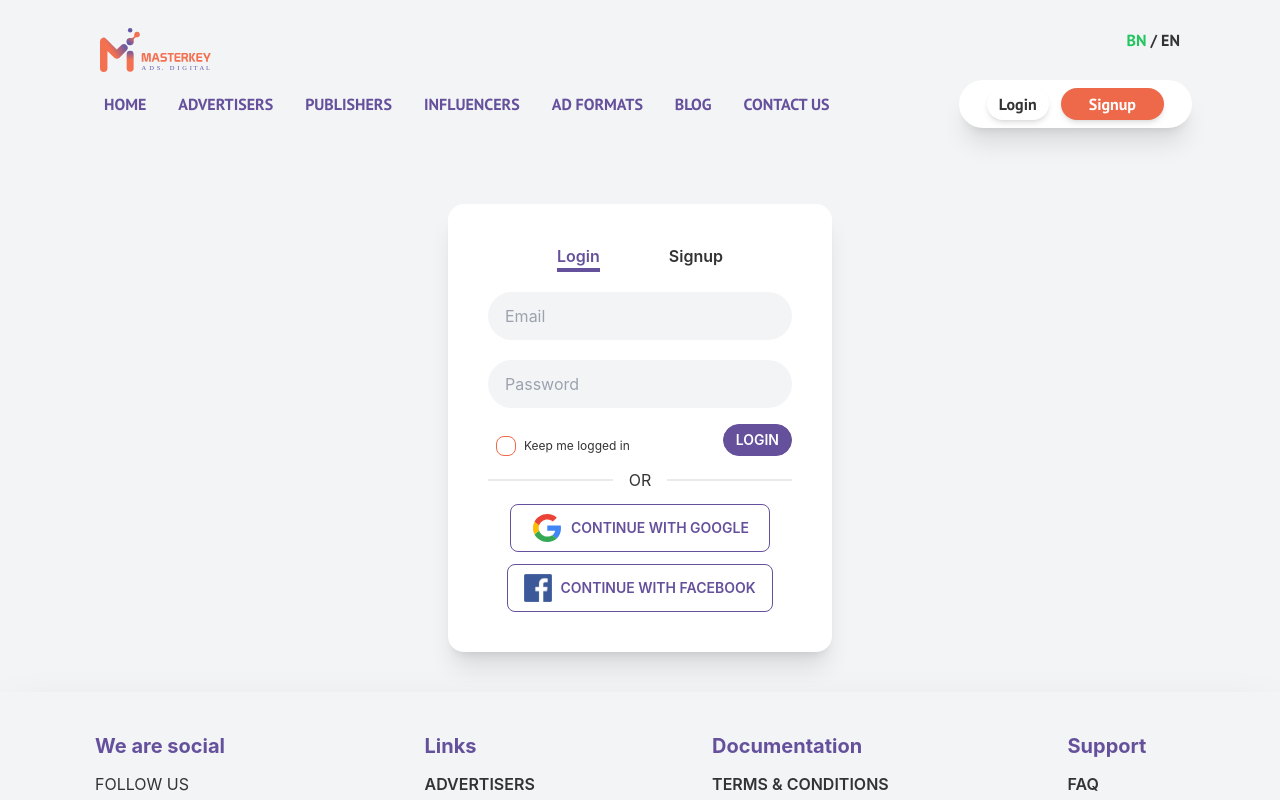
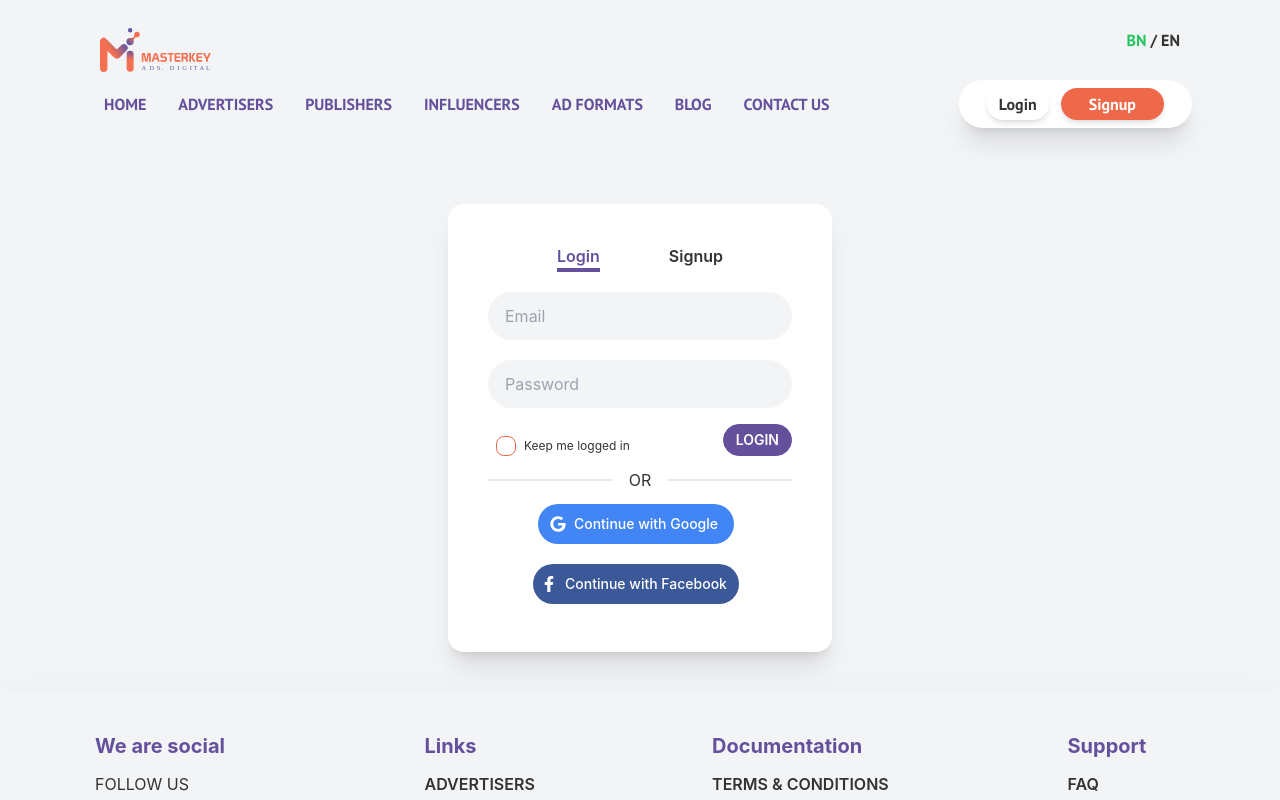
Before and after one commit to shayemhossainMK/masterkey-ads, a React (Create React App) app: page /login in a window 1280 px wide. Shown: the top 800 px of the page. Built offline with nearby package versions, Linux system fonts and the light colour scheme; no server answers.

Commit message:
facebook and google butoon updated

```diff
--- a/src/Shared/Login/Login.js
+++ b/src/Shared/Login/Login.js
@@ -111,18 +111,46 @@
           <div className="mx-auto">
             <button
               onClick={() => signInWithGoogle()}
-              className="btn btn-outline btn-secondary px-5"
+              className="text-white bg-[#4285F4] hover:bg-[#4285F4]/90 focus:ring-4 focus:outline-none focus:ring-[#4285F4]/50 font-medium rounded-full text-sm px-4 py-2.5 text-center inline-flex items-center dark:focus:ring-[#4285F4]/55 mr-2 mb-2"
             >
-              <img className="mr-2" src={googleLogo} alt="" />
+              <svg
+                class="w-4 h-4 mr-2 -ml-1"
+                aria-hidden="true"
+                focusable="false"
+                data-prefix="fab"
+                data-icon="google"
+                role="img"
+                xmlns="http://www.w3.org/2000/svg"
+                viewBox="0 0 488 512"
+              >
+                <path
+                  fill="currentColor"
+                  d="M488 261.8C488 403.3 391.1 504 248 504 110.8 504 0 393.2 0 256S110.8 8 248 8c66.8 0 123 24.5 166.3 64.9l-67.5 64.9C258.5 52.6 94.3 116.6 94.3 256c0 86.5 69.1 156.6 153.7 156.6 98.2 0 135-70.4 140.8-106.9H248v-85.3h236.1c2.3 12.7 3.9 24.9 3.9 41.4z"
+                ></path>
+              </svg>
               Continue with Google
             </button>
           </div>
           <div className="mt-3">
             <button
               onClick={() => signInWithFacebook()}
-              className="btn btn-outline btn-secondary"
+              className="text-white bg-[#3b5998] hover:bg-[#3b5998]/90 focus:ring-4 focus:outline-none focus:ring-[#3b5998]/50 font-medium rounded-full text-sm px-3 py-2.5 text-center inline-flex items-center dark:focus:ring-[#3b5998]/55 mr-2 mb-2"
             >
-              <img className="mr-2 w-7" src={facebookLogo} alt="" />
+              <svg
+                class="w-4 h-4 mr-2 -ml-1"
+                aria-hidden="true"
+                focusable="false"
+                data-prefix="fab"
+                data-icon="facebook-f"
+                role="img"
+                xmlns="http://www.w3.org/2000/svg"
+                viewBox="0 0 320 512"
+              >
+                <path
+                  fill="currentColor"
+                  d="M279.1 288l14.22-92.66h-88.91v-60.13c0-25.35 12.42-50.06 52.24-50.06h40.42V6.26S260.4 0 225.4 0c-73.22 0-121.1 44.38-121.1 124.7v70.62H22.89V288h81.39v224h100.2V288z"
+                ></path>
+              </svg>
               Continue with Facebook
             </button>
           </div>
--- a/src/Shared/Signup/Signup.js
+++ b/src/Shared/Signup/Signup.js
@@ -131,18 +131,46 @@
           <div className="mx-auto">
             <button
               onClick={() => signInWithGoogle()}
-              className="text-white bg-[#4285F4] hover:bg-[#4285F4]/90 focus:ring-4 focus:outline-none focus:ring-[#4285F4]/50 font-medium rounded-lg text-sm px-4 py-2 text-center inline-flex items-center dark:focus:ring-[#4285F4]/55 mr-2 mb-2"
+              className="text-white bg-[#4285F4] hover:bg-[#4285F4]/90 focus:ring-4 focus:outline-none focus:ring-[#4285F4]/50 font-medium rounded-full text-sm px-4 py-2.5 text-center inline-flex items-center dark:focus:ring-[#4285F4]/55 mr-2 mb-2"
             >
-              <img className="mr-2 w-7" src={googleLogo} alt="" />
+              <svg
+                class="w-4 h-4 mr-2 -ml-1"
+                aria-hidden="true"
+                focusable="false"
+                data-prefix="fab"
+                data-icon="google"
+                role="img"
+                xmlns="http://www.w3.org/2000/svg"
+                viewBox="0 0 488 512"
+              >
+                <path
+                  fill="currentColor"
+                  d="M488 261.8C488 403.3 391.1 504 248 504 110.8 504 0 393.2 0 256S110.8 8 248 8c66.8 0 123 24.5 166.3 64.9l-67.5 64.9C258.5 52.6 94.3 116.6 94.3 256c0 86.5 69.1 156.6 153.7 156.6 98.2 0 135-70.4 140.8-106.9H248v-85.3h236.1c2.3 12.7 3.9 24.9 3.9 41.4z"
+                ></path>
+              </svg>
               Continue with Google
             </button>
           </div>
           <div className="mt-3">
             <button
               onClick={() => signInWithFacebook()}
-              className="text-white bg-[#3b5998] hover:bg-[#3b5998]/90 focus:ring-4 focus:outline-none focus:ring-[#3b5998]/50 font-medium rounded-lg text-sm px-3 py-2 text-center inline-flex items-center dark:focus:ring-[#3b5998]/55 mr-2 mb-2"
+              className="text-white bg-[#3b5998] hover:bg-[#3b5998]/90 focus:ring-4 focus:outline-none focus:ring-[#3b5998]/50 font-medium rounded-full text-sm px-3 py-2.5 text-center inline-flex items-center dark:focus:ring-[#3b5998]/55 mr-2 mb-2"
             >
-              <img className="mr-2 w-7" src={facebookLogo} alt="" />
+              <svg
+                class="w-4 h-4 mr-2 -ml-1"
+                aria-hidden="true"
+                focusable="false"
+                data-prefix="fab"
+                data-icon="facebook-f"
+                role="img"
+                xmlns="http://www.w3.org/2000/svg"
+                viewBox="0 0 320 512"
+              >
+                <path
+                  fill="currentColor"
+                  d="M279.1 288l14.22-92.66h-88.91v-60.13c0-25.35 12.42-50.06 52.24-50.06h40.42V6.26S260.4 0 225.4 0c-73.22 0-121.1 44.38-121.1 124.7v70.62H22.89V288h81.39v224h100.2V288z"
+                ></path>
+              </svg>
               Continue with Facebook
             </button>
           </div>
```
